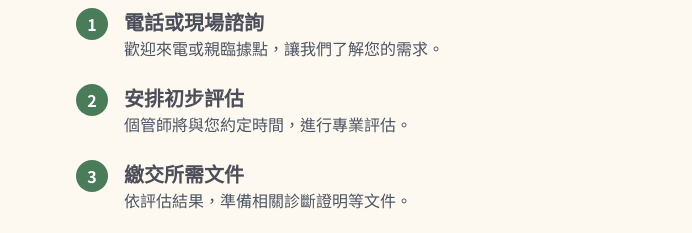
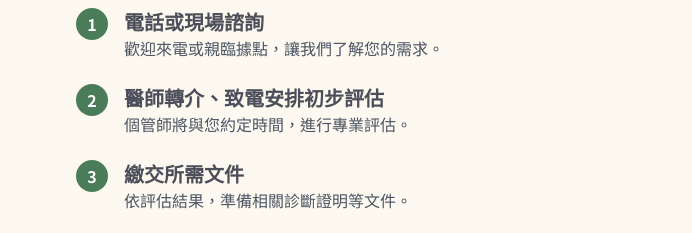
Before and after one commit to thc1006/tpech-ym-dementia-care, a plain HTML site: page index.html in a window 1280 px wide. Shown: the part 2391-2624 px from the top of the page, 588-1280 px from the left. Drawn offline with nearby package versions, Linux system fonts and the light colour scheme.

Commit message:
Update index.html

```diff
--- a/index.html
+++ b/index.html
@@ -189,7 +189,7 @@
                             <li class="flex items-start">
                                 <div class="flex-shrink-0 flex items-center justify-center w-8 h-8 bg-soft-green text-white rounded-full font-bold mr-4">2</div>
                                 <div>
-                                    <h4 class="font-bold text-main text-xl">安排初步評估</h4>
+                                    <h4 class="font-bold text-main text-xl">醫師轉介、致電安排初步評估</h4>
                                     <p class="text-base text-gray-600">個管師將與您約定時間，進行專業評估。</p>
                                 </div>
                             </li>
```
